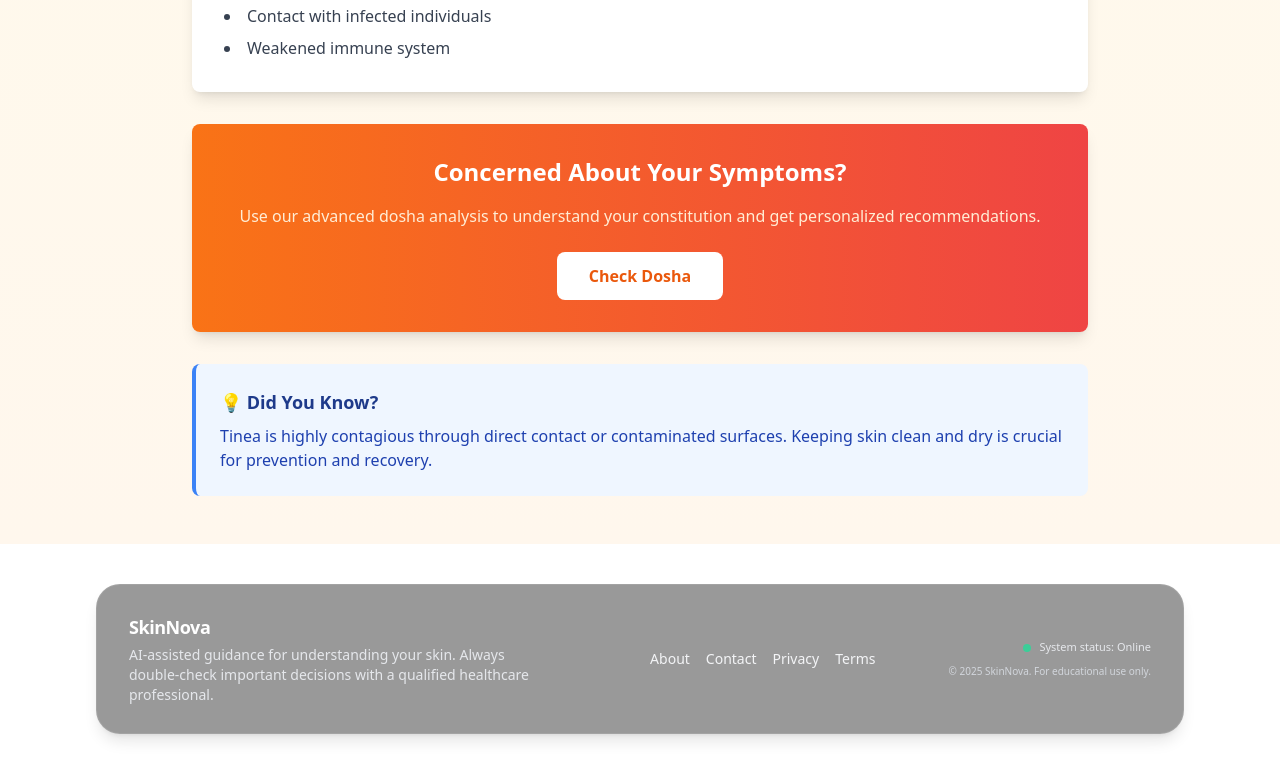
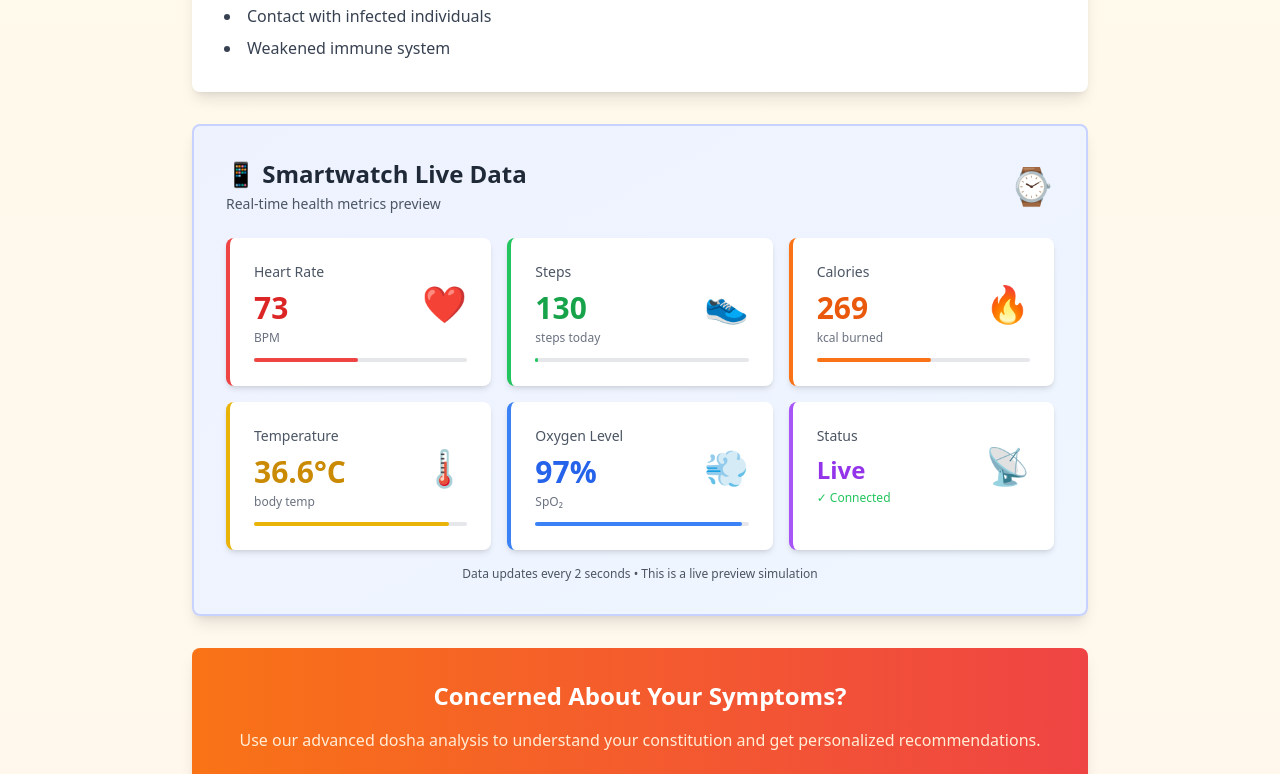
Before and after one commit to Janith0113/SkinNova, a Next.js app in the folder frontend/: page /tinea in a window 1280 px wide. Shown: the part 800-1574 px from the top of the page. Before the commit the page ends 1534 px from the top, so only its background shows below. Built offline with nearby package versions, Linux system fonts and the light colour scheme.

Commit message:
update tinea page
add smartwatch data preview

```diff
--- a/frontend/app/tinea/page.tsx
+++ b/frontend/app/tinea/page.tsx
@@ -1,11 +1,33 @@
 'use client';
 
-import { useState } from 'react';
+import { useState, useEffect } from 'react';
 import { useRouter } from 'next/navigation';
 
 export default function TinePage() {
   const router = useRouter();
   const [isLoading, setIsLoading] = useState(false);
+  const [smartwatchData, setSmartWatchData] = useState({
+    heartRate: 72,
+    steps: 0,
+    calories: 0,
+    temperature: 36.5,
+    oxygenLevel: 98,
+  });
+
+  // Simulate live smartwatch data
+  useEffect(() => {
+    const interval = setInterval(() => {
+      setSmartWatchData(prev => ({
+        heartRate: Math.floor(Math.random() * (95 - 60) + 60),
+        steps: Math.floor(Math.random() * 10000),
+        calories: Math.floor(Math.random() * (300 - 100) + 100),
+        temperature: parseFloat((Math.random() * (37.5 - 36.0) + 36.0).toFixed(1)),
+        oxygenLevel: Math.floor(Math.random() * (100 - 95) + 95),
+      }));
+    }, 2000);
+
+    return () => clearInterval(interval);
+  }, []);
 
   const handleCheckDosha = () => {
     setIsLoading(true);
@@ -56,6 +78,124 @@ export default function TinePage() {
           </ul>
         </div>
 
+        {/* Smartwatch Data Card */}
+        <div className="bg-gradient-to-br from-indigo-50 to-blue-50 rounded-lg shadow-lg p-8 mb-8 border-2 border-indigo-200">
+          <div className="flex items-center justify-between mb-6">
+            <div>
+              <h2 className="text-2xl font-semibold text-gray-800">📱 Smartwatch Live Data</h2>
+              <p className="text-sm text-gray-600 mt-1">Real-time health metrics preview</p>
+            </div>
+            <div className="text-4xl">⌚</div>
+          </div>
+
+          {/* Data Grid */}
+          <div className="grid grid-cols-1 md:grid-cols-2 lg:grid-cols-3 gap-4">
+            {/* Heart Rate */}
+            <div className="bg-white rounded-lg p-6 shadow-md border-l-4 border-red-500">
+              <div className="flex items-center justify-between">
+                <div>
+                  <p className="text-sm text-gray-600 font-medium">Heart Rate</p>
+                  <p className="text-3xl font-bold text-red-600 mt-2">{smartwatchData.heartRate}</p>
+                  <p className="text-xs text-gray-500 mt-1">BPM</p>
+                </div>
+                <div className="text-4xl">❤️</div>
+              </div>
+              <div className="mt-3 w-full bg-gray-200 rounded-full h-1">
+                <div
+                  className="bg-red-500 h-1 rounded-full transition-all duration-500"
+                  style={{ width: `${(smartwatchData.heartRate / 150) * 100}%` }}
+                ></div>
+              </div>
+            </div>
+
+            {/* Steps */}
+            <div className="bg-white rounded-lg p-6 shadow-md border-l-4 border-green-500">
+              <div className="flex items-center justify-between">
+                <div>
+                  <p className="text-sm text-gray-600 font-medium">Steps</p>
+                  <p className="text-3xl font-bold text-green-600 mt-2">{smartwatchData.steps.toLocaleString()}</p>
+                  <p className="text-xs text-gray-500 mt-1">steps today</p>
+                </div>
+                <div className="text-4xl">👟</div>
+              </div>
+              <div className="mt-3 w-full bg-gray-200 rounded-full h-1">
+                <div
+                  className="bg-green-500 h-1 rounded-full transition-all duration-500"
+                  style={{ width: `${(smartwatchData.steps / 10000) * 100}%` }}
+                ></div>
+              </div>
+            </div>
+
+            {/* Calories */}
+            <div className="bg-white rounded-lg p-6 shadow-md border-l-4 border-orange-500">
+              <div className="flex items-center justify-between">
+                <div>
+                  <p className="text-sm text-gray-600 font-medium">Calories</p>
+                  <p className="text-3xl font-bold text-orange-600 mt-2">{smartwatchData.calories}</p>
+                  <p className="text-xs text-gray-500 mt-1">kcal burned</p>
+                </div>
+                <div className="text-4xl">🔥</div>
+              </div>
+              <div className="mt-3 w-full bg-gray-200 rounded-full h-1">
+                <div
+                  className="bg-orange-500 h-1 rounded-full transition-all duration-500"
+                  style={{ width: `${(smartwatchData.calories / 500) * 100}%` }}
+                ></div>
+              </div>
+            </div>
+
+            {/* Temperature */}
+            <div className="bg-white rounded-lg p-6 shadow-md border-l-4 border-yellow-500">
+              <div className="flex items-center justify-between">
+                <div>
+                  <p className="text-sm text-gray-600 font-medium">Temperature</p>
+                  <p className="text-3xl font-bold text-yellow-600 mt-2">{smartwatchData.temperature.toFixed(1)}°C</p>
+                  <p className="text-xs text-gray-500 mt-1">body temp</p>
+                </div>
+                <div className="text-4xl">🌡️</div>
+              </div>
+              <div className="mt-3 w-full bg-gray-200 rounded-full h-1">
+                <div
+                  className="bg-yellow-500 h-1 rounded-full transition-all duration-500"
+                  style={{ width: `${(smartwatchData.temperature / 40) * 100}%` }}
+                ></div>
+              </div>
+            </div>
+
+            {/* Oxygen Level */}
+            <div className="bg-white rounded-lg p-6 shadow-md border-l-4 border-blue-500">
+              <div className="flex items-center justify-between">
+                <div>
+                  <p className="text-sm text-gray-600 font-medium">Oxygen Level</p>
+                  <p className="text-3xl font-bold text-blue-600 mt-2">{smartwatchData.oxygenLevel}%</p>
+                  <p className="text-xs text-gray-500 mt-1">SpO₂</p>
+                </div>
+                <div className="text-4xl">💨</div>
+              </div>
+              <div className="mt-3 w-full bg-gray-200 rounded-full h-1">
+                <div
+                  className="bg-blue-500 h-1 rounded-full transition-all duration-500"
+                  style={{ width: `${smartwatchData.oxygenLevel}%` }}
+                ></div>
+              </div>
+            </div>
+
+            {/* Last Updated */}
+            <div className="bg-white rounded-lg p-6 shadow-md border-l-4 border-purple-500">
+              <div className="flex items-center justify-between">
+                <div>
+                  <p className="text-sm text-gray-600 font-medium">Status</p>
+                  <p className="text-2xl font-bold text-purple-600 mt-2">Live</p>
+                  <p className="text-xs text-green-500 mt-1">✓ Connected</p>
+                </div>
+                <div className="text-4xl animate-pulse">📡</div>
+              </div>
+            </div>
+          </div>
+
+          <p className="text-xs text-gray-600 text-center mt-4">Data updates every 2 seconds • This is a live preview simulation</p>
+        </div>
+
         {/* CTA Section with Check Dosha Button */}
         <div className="bg-gradient-to-r from-orange-500 to-red-500 rounded-lg shadow-lg p-8 text-center">
           <h2 className="text-2xl font-bold text-white mb-4">Concerned About Your Symptoms?</h2>
```
